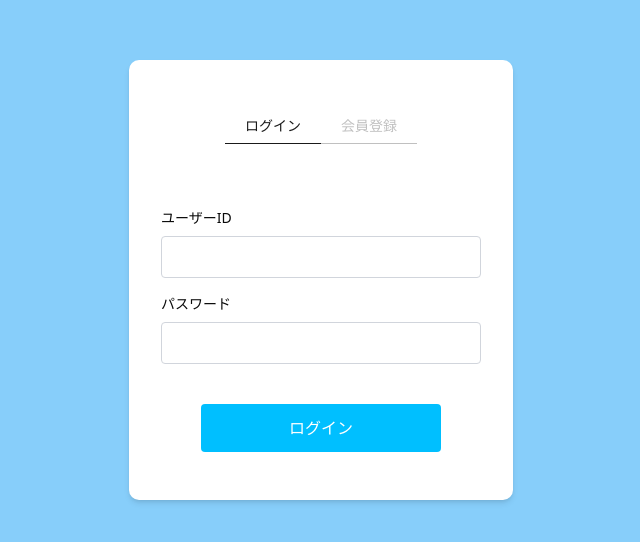
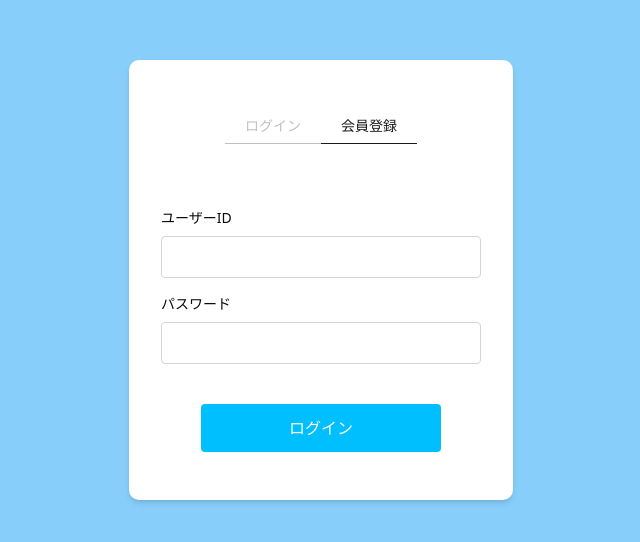
Before and after one commit to tsukuba-cojt/trackmate-front, a Next.js app: page /register in a window 1280 px wide. Shown: the part 120-662 px from the top of the page, without its empty margins (319-959 px from the left). Built offline with nearby package versions, Linux system fonts and the light colour scheme.

Commit message:
登録画面の修正

```diff
--- a/app/register/page.tsx
+++ b/app/register/page.tsx
@@ -3,7 +3,7 @@ import React from "react";
 import { useRouter } from "next/navigation";
 import TransitionButton from "@/components/transition";
 
-const LoginPage = () => {
+const RegisterPage = () => {
     const router = useRouter();
     return (
         <div className="flex items-center justify-center h-screen bg-theme-100">
@@ -14,7 +14,7 @@ const LoginPage = () => {
                         leftLink="/login"
                         rightText="会員登録"
                         rightLink="/register"
-                        focus="left"
+                        focus="right"
                     />
                 </div>
                 <form>
@@ -54,4 +54,4 @@ const LoginPage = () => {
     );
 }
 
-export default LoginPage;
+export default RegisterPage;
```
